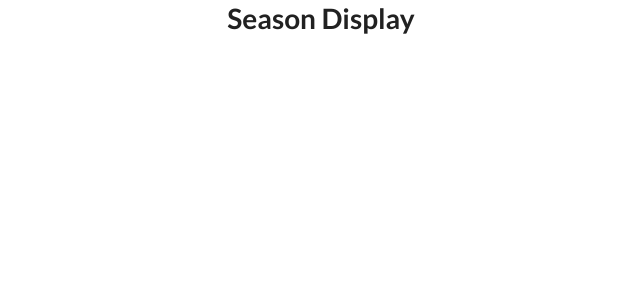
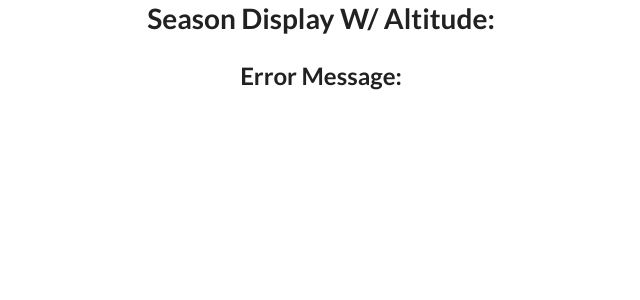
Before and after one commit to ed1868/reactSeasons, a React (Create React App) app: page / in a window 1280 px wide. Shown: the top 300 px of the page, without its empty margins (319-959 px from the left). Built offline with nearby package versions, Linux system fonts and the light colour scheme; no server answers.

Commit message:
displaying latitude through using props and displaying error message if needed

```diff
--- a/src/App.js
+++ b/src/App.js
@@ -4,14 +4,31 @@ import "./App.css";
 import SeasonDisplay from "./seasonDisplay";
 
 class App extends Component {
+  constructor(props) {
+    super(props);
+
+    this.state = {
+      lat: null,
+      errorMessage: '',
+    };
+
+    window.navigator.geolocation.getCurrentPosition(
+      position => {
+        console.log(position);
+
+        return this.setState({ lat: position.coords.latitude });
+      },
+      err => {
+        console.log(err.message);
+        this.setState({errorMessage: err.message});
+      }
+    );
+  }
   render() {
-    window.navigator.geolocation.getCurrentPosition(
-      position => console.log(position),
-      err => console.log(err)
-    );
+
     return (
       <div className="App">
-        <SeasonDisplay />
+        <SeasonDisplay lat={this.state.lat} errorMessage={this.state.errorMessage} />
       </div>
     );
   }
--- a/src/seasonDisplay.js
+++ b/src/seasonDisplay.js
@@ -1,10 +1,17 @@
 import React, { Component } from 'react'
 
 export default class seasonDisplay extends Component {
+  constructor(props){
+    super(props);
+    console.log(props);
+  }
   render() {
+    console.log(this.props.lat);
+    console.log(this.props.errorMessage);
     return (
       <div>
-        <h1>Season Display</h1>
+        <h1>Season Display W/ Altitude: {this.props.lat}</h1>
+        <h2>Error Message: {this.props.errorMessage}</h2>
       </div>
     )
   }
```
